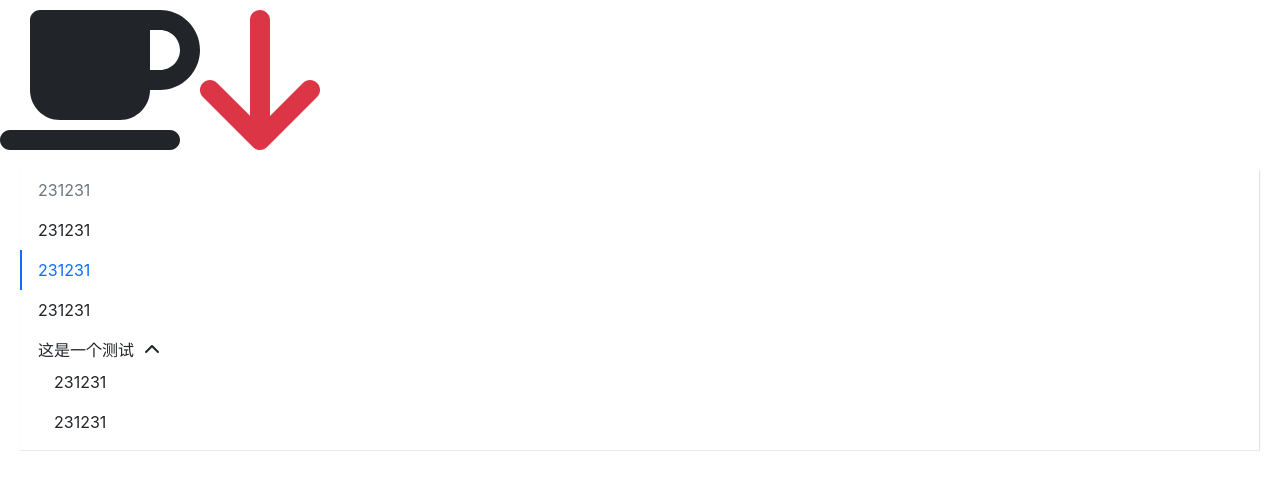
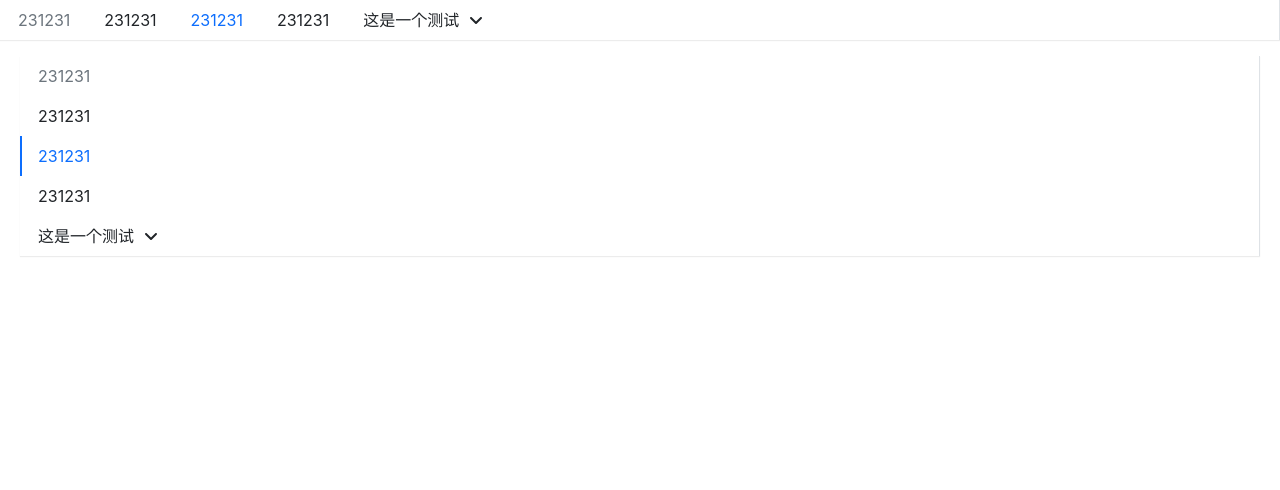
Before and after one commit to wuqiren/fdesign-react, a React (Create React App) app: page / in a window 1280 px wide. Shown: the top 490 px of the page. Built offline with nearby package versions, Linux system fonts and the light colour scheme.

Commit message:
icon增加动画

```diff
--- a/src/App.tsx
+++ b/src/App.tsx
@@ -2,9 +2,6 @@
 import Menu from './components/Menu/menu'
 import MenuItem from './components/Menu/menuItem'
 import SubMenu from './components/Menu/subMenu';
-import { FontAwesomeIcon } from '@fortawesome/react-fontawesome'
-import { faCoffee } from '@fortawesome/free-solid-svg-icons'
-import Icon from './components/Icon/icon'
 import { fas} from '@fortawesome/free-solid-svg-icons'
 import { library } from '@fortawesome/fontawesome-svg-core'
 
@@ -12,9 +9,19 @@ library.add(fas)
 function App() {
   return (
     <div className='App'>
-      <FontAwesomeIcon icon={faCoffee} size='10x'/>
-      <Icon icon='arrow-down' size='10x' theme='danger'/>
-      <Menu defaultIndex='2' mode='vertical' defaultOpenMenus={['4']}>
+      <Menu defaultIndex='2'  defaultOpenMenus={['42']}>
+        <MenuItem disabled={true}>231231</MenuItem>
+        <MenuItem >231231</MenuItem>
+        <MenuItem >231231</MenuItem>
+        <MenuItem >231231</MenuItem>
+
+        <SubMenu title='这是一个测试'>
+          <MenuItem >231231</MenuItem>
+          <MenuItem >231231</MenuItem>
+        </SubMenu>
+    </Menu>
+
+    <Menu defaultIndex='2' mode='vertical'  defaultOpenMenus={['42']}>
         <MenuItem disabled={true}>231231</MenuItem>
         <MenuItem >231231</MenuItem>
         <MenuItem >231231</MenuItem>
--- a/src/components/Menu/_style.scss
+++ b/src/components/Menu/_style.scss
@@ -30,10 +30,26 @@
             display: flex;
             align-items: center;
         }
+        .arrow-icon{
+            transition: transform .25s ease-in-out;
+            margin-left: 10px;
+        }
         &:hover{
-
+            .arrow-icon{
+                transform:rotate(180deg)
+            }
         }
 
+    }
+    .is-vertical{
+        .arrow-icon{
+            transform:rotate(0) !important;
+       }
+    }
+    .is-vertical.is-opened{
+        .arrow-icon{
+            transform:rotate(180deg) !important;
+       }
     }
     .f-submenu{
         display: none;
--- a/src/components/Menu/subMenu.tsx
+++ b/src/components/Menu/subMenu.tsx
@@ -17,6 +17,8 @@ const SubMenu = ({className,title,children,index}:SubMenuProps)=>{
     const [menuOpen,setMenuOpen] = useState(isOpend)
     const classes = classNames('menu-item submenu-item', className,{
         'is-active':context.index === index,
+        'is-opened':menuOpen,
+        'is-vertical':context.mode==='vertical'
     })
     const handleClick = (e:React.MouseEvent) => {
         e.preventDefault()
@@ -59,7 +61,7 @@ const SubMenu = ({className,title,children,index}:SubMenuProps)=>{
         <li key={index} className={classes} {...hoverEvent}>
             <div className='submenu-title' {...clickEvent}>
                 {title}
-                <Icon style={{marginLeft:'10px'}} icon={menuOpen?'chevron-up':'chevron-down'}/>
+                <Icon  icon='angle-down' className='arrow-icon'/>
             </div>
             {renderChildren()}
         </li>
```
